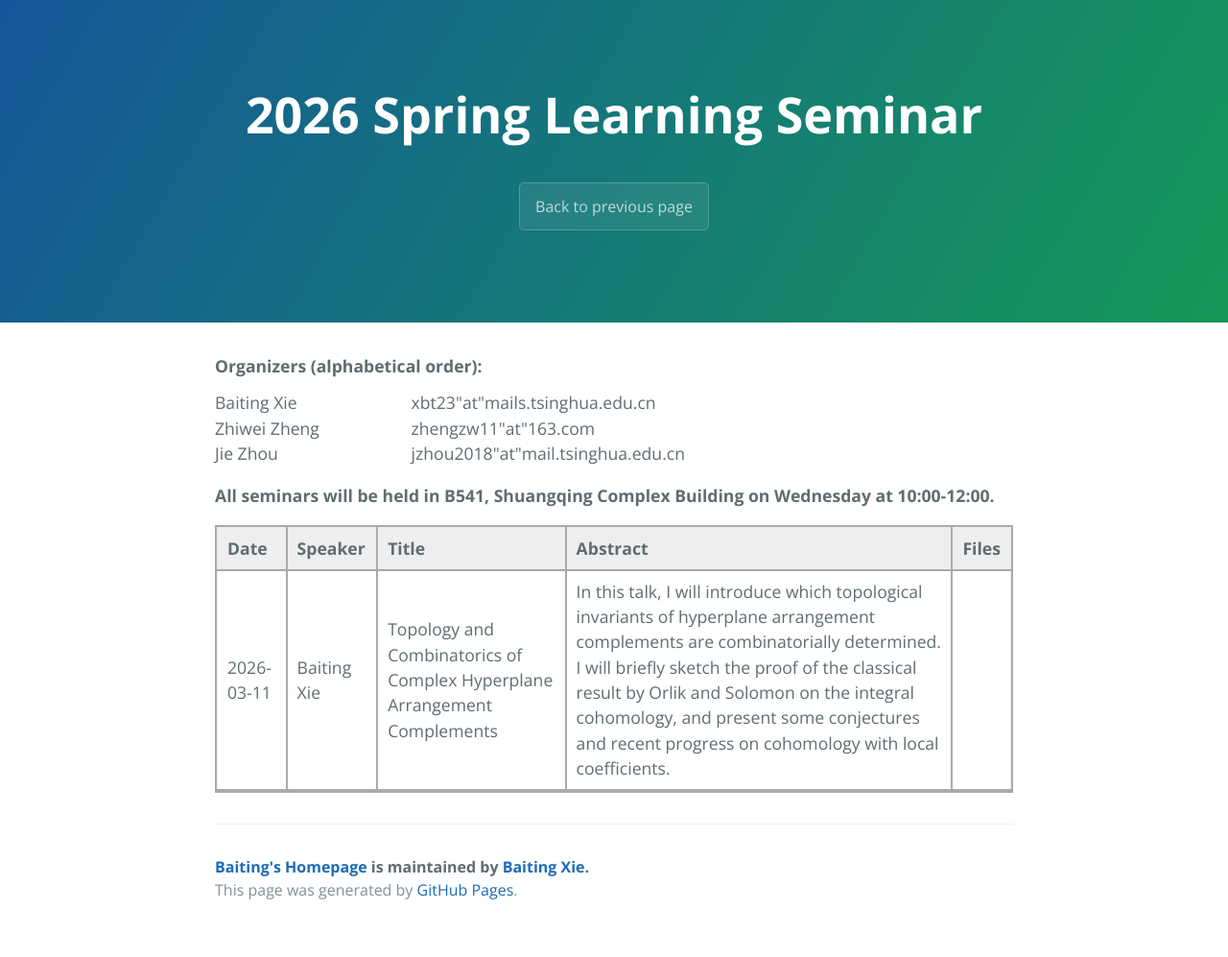
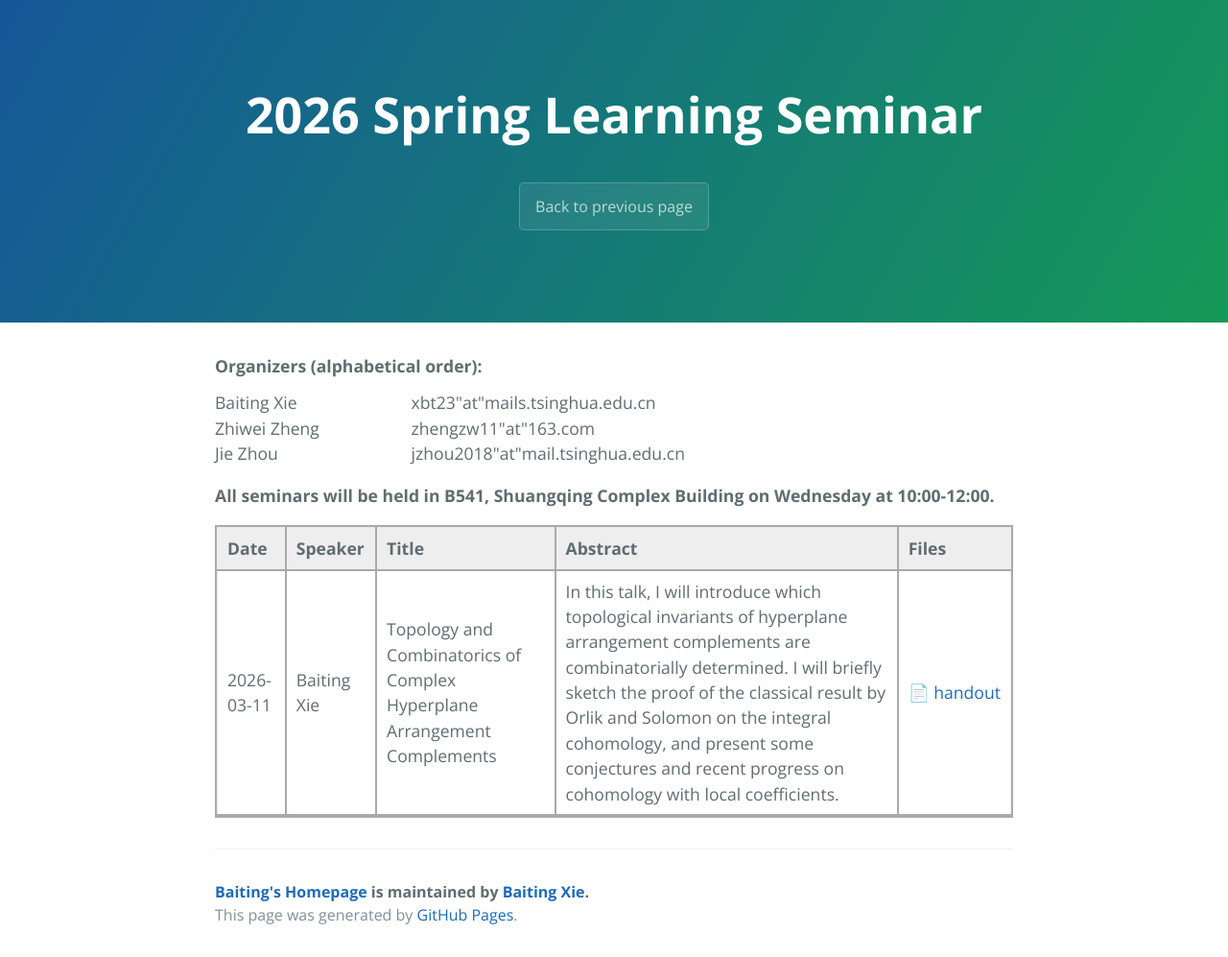
Before and after one commit to xiebaiting/math, a Jekyll site: the page built from 2026 Spring Learning Seminar/index.html, in a window 1280 px wide. Shown: the whole page at 96% size. Built offline with Jekyll 4.4.1, drawn with Linux system fonts in a browser that asks for light colours; before the commit the page ends 971 px from its top, so only the background shows below that.

Commit message:
20260311

```diff
--- a/2026 Spring Learning Seminar/index.html
+++ b/2026 Spring Learning Seminar/index.html
@@ -35,9 +35,7 @@ title: 2026 Spring Learning Seminar
         <td style="padding:8px 10px; border-bottom:2px solid #aaa; border-right:2px solid #aaa;">In this talk, I will introduce which topological invariants of hyperplane arrangement complements are combinatorially determined. I will briefly sketch the proof of the classical result by Orlik and Solomon on the integral cohomology, and present some conjectures and recent progress on cohomology with local coefficients.</td>
         <td style="padding:8px 10px; border-bottom:2px solid #aaa;">
             <div style="display:flex; flex-wrap:wrap; gap:4px;">
-                <!-- <a href="#" class="file-tag">📄 slides.pdf</a>
-                <a href="#" class="file-tag">📘 handout.pdf</a>
-                <a href="#" class="file-tag">📜 exercises.pdf</a> -->
+                <a href="Topology_and_Combinatorics_of_Complex_Hyperplane_Arrangement_Complement.pdf" class="file-tag" style="white-space: nowrap;">📄 handout</a>
             </div>
         </td>
     </tr>
```
Also changed, not shown: 3 other files.
